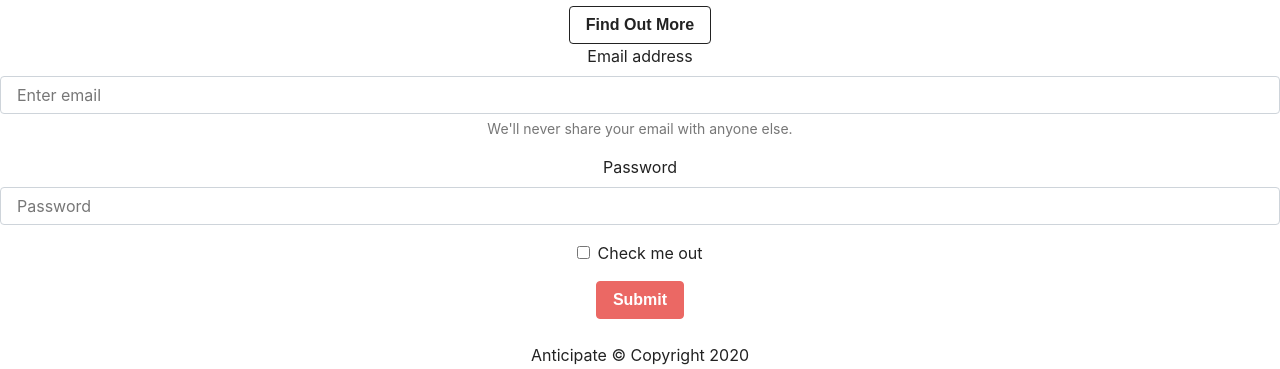
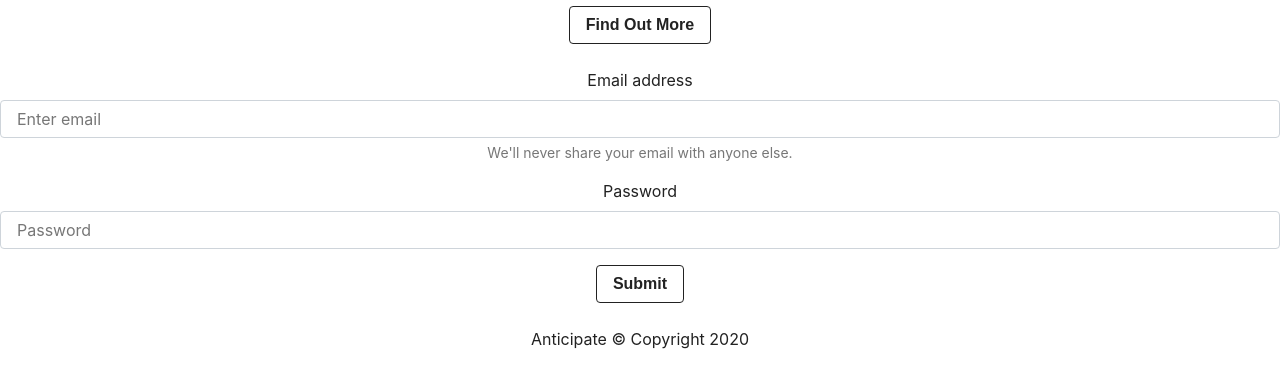
Before and after one commit to ksuares1/anticipate, a React (Create React App) app in the folder anticipate/: page / in a window 1280 px wide. Shown: the part 1746-2115 px from the top of the page. Built offline with nearby package versions, Linux system fonts and the light colour scheme; a web font is replaced by a local one.

Commit message:
added new button to form

```diff
--- a/anticipate/src/App.js
+++ b/anticipate/src/App.js
@@ -42,9 +42,11 @@ function App() {
       <Carousel />
       <br>
       </br>
-       <CardComponent/>
-        <Div />
-        <FormComponent/>
+      <CardComponent />
+      <Div />
+      <br>
+      </br>
+      <FormComponent />
 
       <div>
         <br>
--- a/anticipate/src/components/Action/Action.js
+++ b/anticipate/src/components/Action/Action.js
@@ -5,6 +5,7 @@ import Button from 'react-bootstrap/Button';
 
 const FormComponent = () => {
     return (
+        <div>
         <Form>
             <Form.Group controlId="formBasicEmail">
                 <Form.Label>Email address</Form.Label>
@@ -19,12 +20,11 @@ const FormComponent = () => {
                 <Form.Control type="password" placeholder="Password" />
             </Form.Group>
             <Form.Group controlId="formBasicCheckbox">
-                <Form.Check type="checkbox" label="Check me out" />
             </Form.Group>
-            <Button variant="primary" type="submit">
-                Submit
-  </Button>
+            <Button variant="outline-dark">Submit</Button>{' '}
+
         </Form>
+        </div>
     )
 }
 
```
